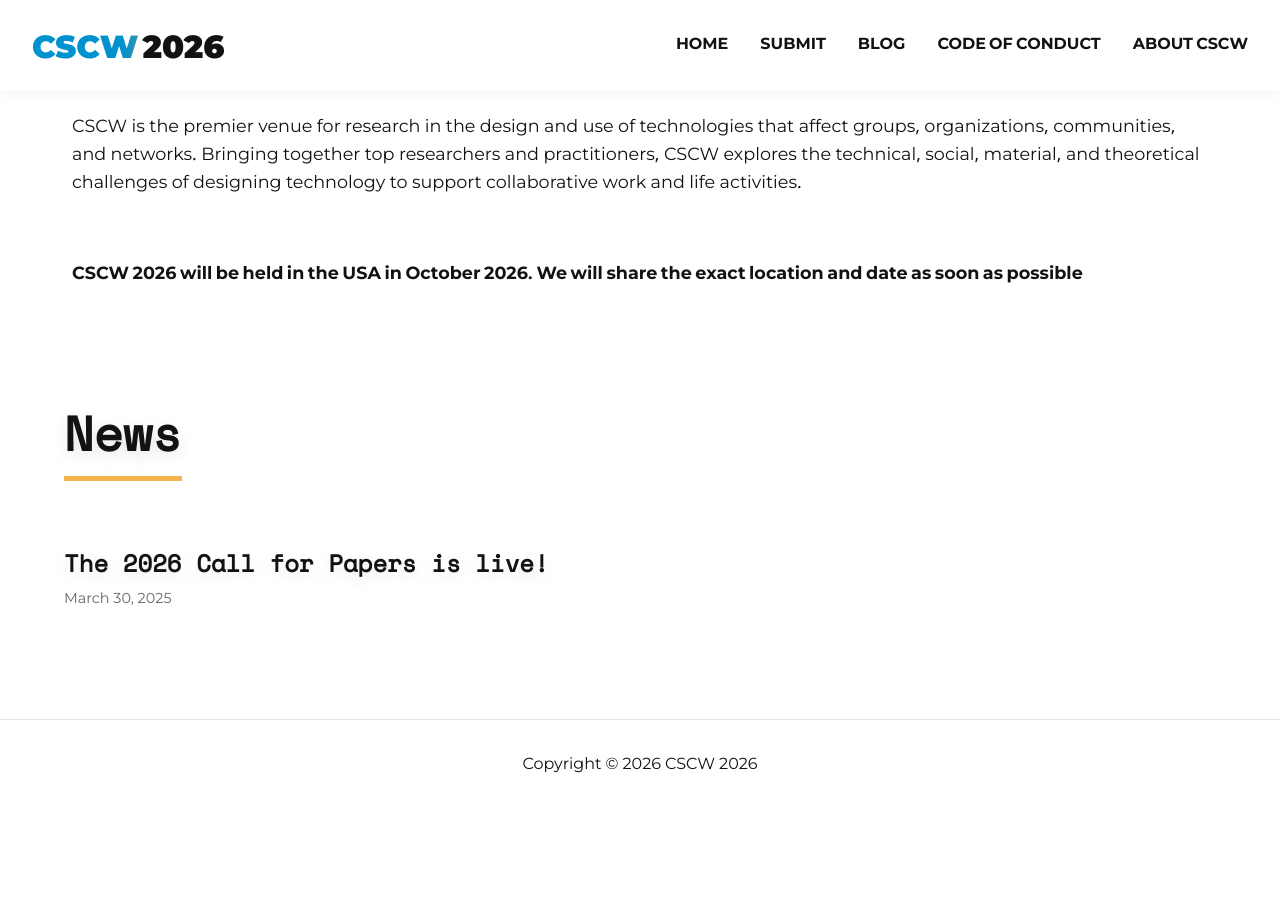
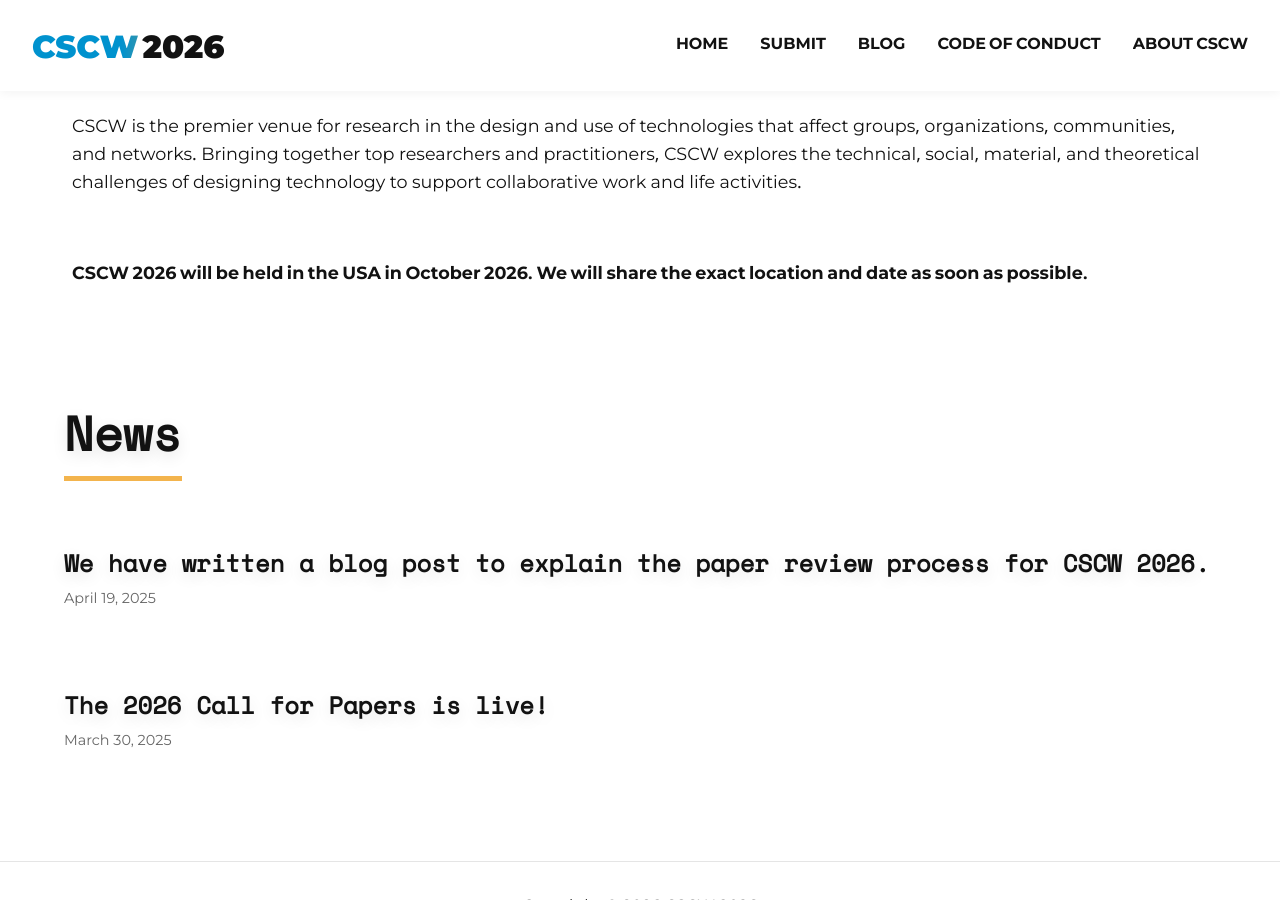
Before and after one commit to anthonypinter/cscw2026-website, a Jekyll site: the page built from index.html, in a window 1280 px wide and 900 px high, scrolled down 447 px. Built offline with Jekyll 4.4.1, drawn with Linux system fonts in a browser that asks for light colours; before the commit the page ends 1253 px from its top, so only the background shows below that.

Commit message:
adding news and blog.yml

```diff
--- /dev/null
+++ b/_data/news.yml
@@ -0,0 +1,17 @@
+# template
+# if a line doesn't apply, comment it out
+
+#- headline  : The 2026 Call for Papers is live!
+#   date      : March 30, 2025
+#   link      : https://cscw.acm.org/2026/papers.html
+
+
+########### --------------- ###########
+
+ - headline  : We have written a blog post to explain the paper review process for CSCW 2026.
+   date      : April 19, 2025
+   link      : https://cscw.acm.org/2026/blog/reviewprocess.html
+
+ - headline  : The 2026 Call for Papers is live!
+   date      : March 30, 2025
+   link      : https://cscw.acm.org/2026/papers.html
--- a/index.html
+++ b/index.html
@@ -17,7 +17,7 @@
       </div>
 
       <div class="description-box">
-        <strong>CSCW 2026 will be held in the USA in October 2026. We will share the exact location and date as soon as possible</strong>
+        <strong>CSCW 2026 will be held in the USA in October 2026. We will share the exact location and date as soon as possible.</strong>
       </div>
 
 
@@ -26,13 +26,20 @@
     <section>
       <h2 class="section-title">News</h2>
 
+      <!-- News needs to be entered using the yml file found in _data. -->
+
       <div class="news-list">
-        <div class="news-item">
+        {% for item in site.data.news limit: 4 %}
+
+        <a style="text-decoration: none;" href={{item.link}}><div class="news-item">
           <div class="news-content">
-            <h3 class="news-heading">The 2026 Call for Papers is live!</h3>
-            <p class="news-date">March 30, 2025</p>
+            <h3 class="news-heading">{{item.headline}}</h3>
+            <p class="news-date">{{item.date}}</p>
           </div>
-        </div>
+        </div></a>
+
+        {% endfor %}
+
 
 
       </div>
```
Also changed, not shown: _data/blogs.yml (added, +13 -0 lines), blogs.html (+13 -2 lines), 1 other file.
